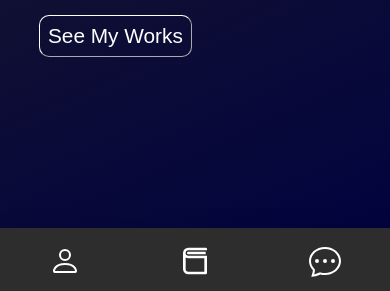
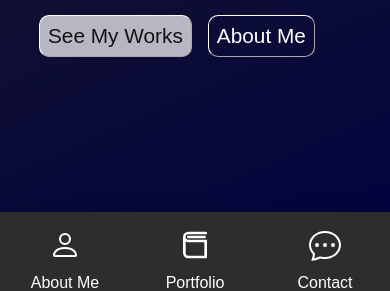
Before and after one commit to barjuandavis/barjuandavis-portfolio, a Gatsby site: page / in a window 390 px wide. Shown: the part 548-839 px from the top of the page. Built offline with nearby package versions, Linux system fonts and the light colour scheme; Gatsby itself is replaced by a stand-in of ours.

Commit message:
mobile UX improvements and added about me button

```diff
--- a/src/components/nav/navbar.scss
+++ b/src/components/nav/navbar.scss
@@ -37,13 +37,14 @@
 @media (max-width: $_breakpoint) {
   .navbar {
     grid-template-columns: [navbar] auto;
-    height: 8%;
+    height: 10%;
     background-color: rgba(45, 45, 45, 1);
     box-shadow: 0.5rem -0.5rem 1rem rgba(0,0,0,0.07);
     width: 100vw;
     top: auto;
     bottom: 0;
     padding-top: 1rem;
+    padding-bottom: 1rem;
     .mobile {
       display: flex;
     }
--- a/src/components/sections/introsection.js
+++ b/src/components/sections/introsection.js
@@ -42,6 +42,17 @@ const StyledButtonWrapper = styled.div`
     display: flex;
     justify-content: space-between;
     grid-column: 2;
+    .portfolio {
+        background: rgba(255,255,255, 0.7);
+        color: rgba(0, 0, 0, 0.9);
+        &:hover {
+            background: rgba(255,255,255, 1);
+            color: rgba(0, 0, 0, 1);
+        }
+    }
+    .about {
+        margin-left: 1rem;
+    }
 `
 
 const duration = 250;
@@ -68,7 +79,8 @@ export default (props) => (
             data-sal-delay={(preDelay + duration*2).toString()}
             data-sal-easing="ease-in"
             data-sal-duration={duration.toString()}>
-            <Button to="#portfolio">See My Works</Button>
+            <Button className="portfolio" to="#portfolio">See My Works</Button>
+            <Button className="about" to="#about">About Me</Button>
         </StyledButtonWrapper>
     </Container>
 )
```
